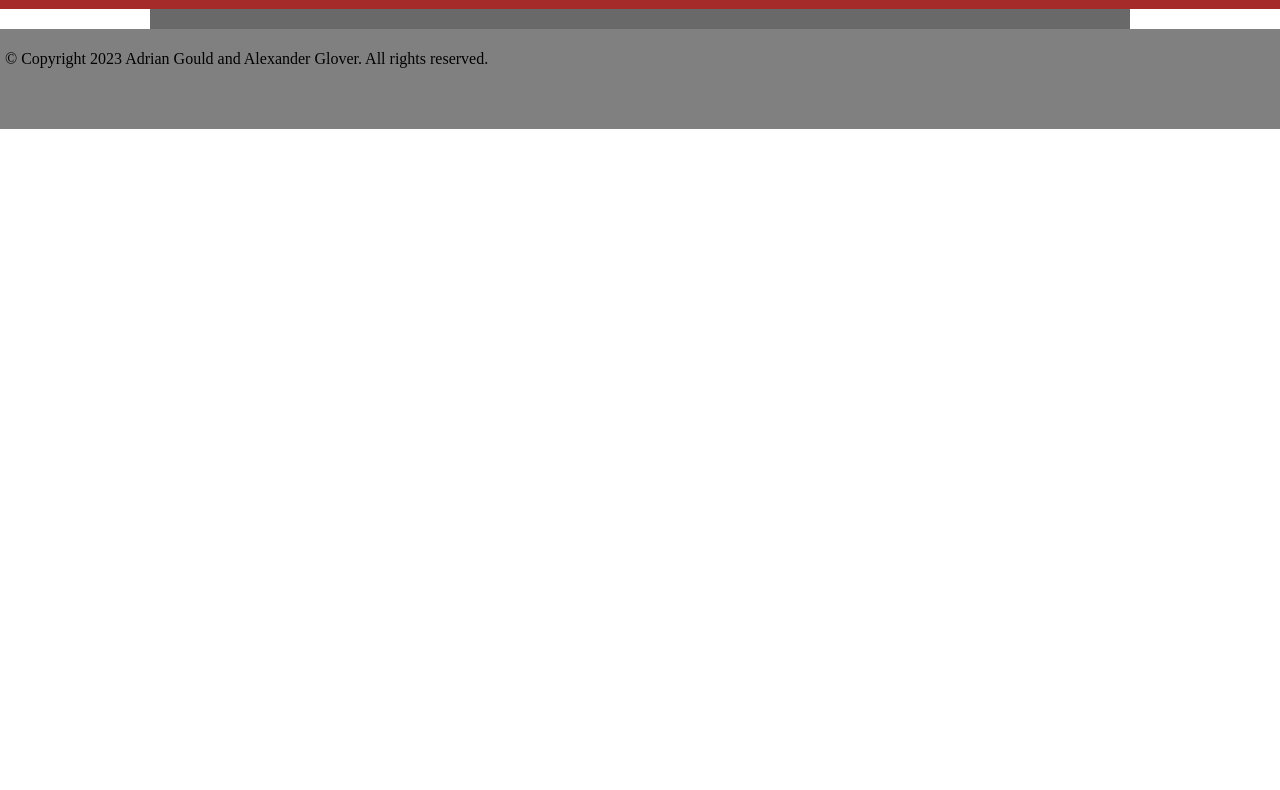
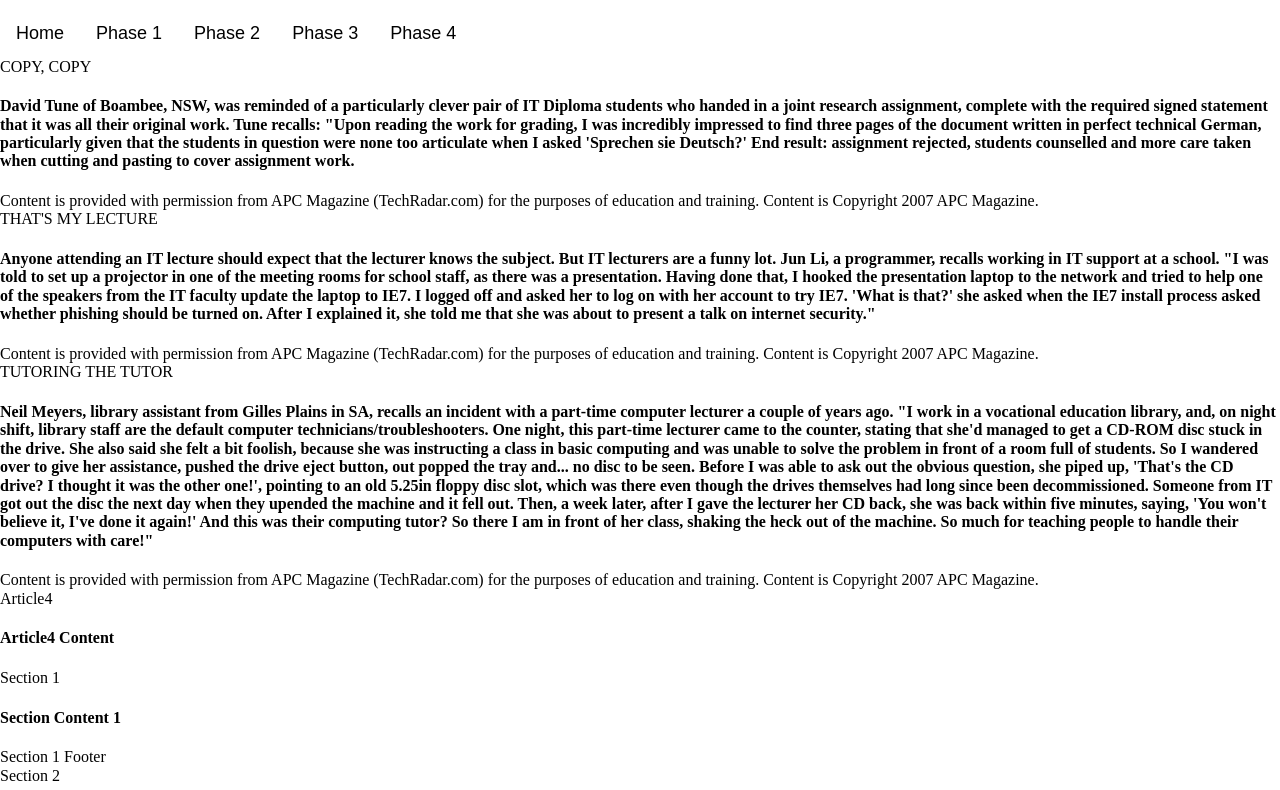
Before and after one commit to GooseTafe/web_tech, a plain HTML site: page index.html in a window 1280 px wide. Shown: the part 69-859 px from the top of the page. Before the commit the page ends 800 px from the top, so only its background shows below. Drawn offline with Linux system fonts and the light colour scheme; files that its build step writes are made by us from their sources.

Commit message:
feat: desktop base nav – add CSS to lay the site nav

```diff
--- a/assets/website.css
+++ b/assets/website.css
@@ -351,7 +351,7 @@ template {
 /*header settings across top of webpage*/
 #header{
     width:100%;
-    background: brown;
+    background: white;
 }
 /*header content settings*/
 #headerContent{
@@ -361,3 +361,38 @@ template {
     font-family: Arial, serif;
     font-size: large;
 }
+/*navigation bar background*/
+#nav{
+    width:100%;
+    background-color: white;
+}
+/*navigation content button settings*/
+#navContent{
+    margin: 0 auto;
+    text-align: left;
+    font-family: Arial, serif;
+    font-size: large;
+}
+/*navigation link settings*/
+#navPages{
+    list-style-type: none;
+    margin: 0;
+    padding: 0;
+    overflow: hidden;
+}
+/*un-ordered list settings*/
+li {
+    float: left;
+}
+
+li a {
+    display: block;
+    color: black;
+    text-align: center;
+    padding: 14px 16px;
+    text-decoration: none;
+}
+
+li a:hover {
+    background-color: grey;
+}
--- a/index.html
+++ b/index.html
@@ -5,7 +5,7 @@
     <meta name="viewport"
           content="width=device-width, user-scalable=no, initial-scale=1.0, maximum-scale=1.0, minimum-scale=1.0">
     <meta http-equiv="X-UA-Compatible" content="ie=edge">
-    <link rel="stylesheet" href="../phase-2/assets/mobile.css">
+    <link rel="stylesheet" href="../phase-2/assets/website.css">
     <title>ALEXANDER GLOVER | Web Tech | Cert 4 Prog</title>
 </head>
 <body>
```
